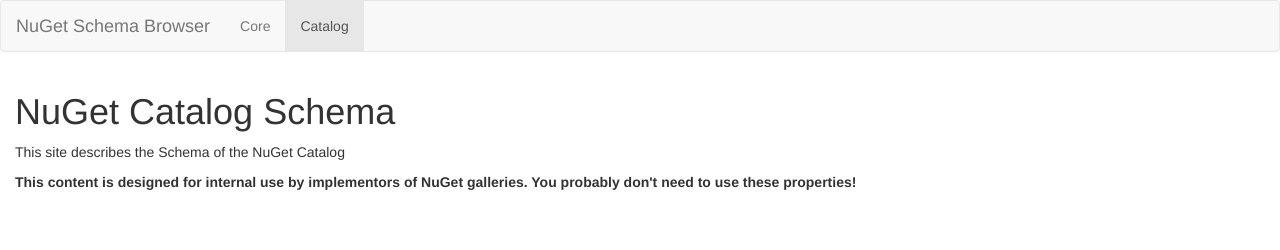
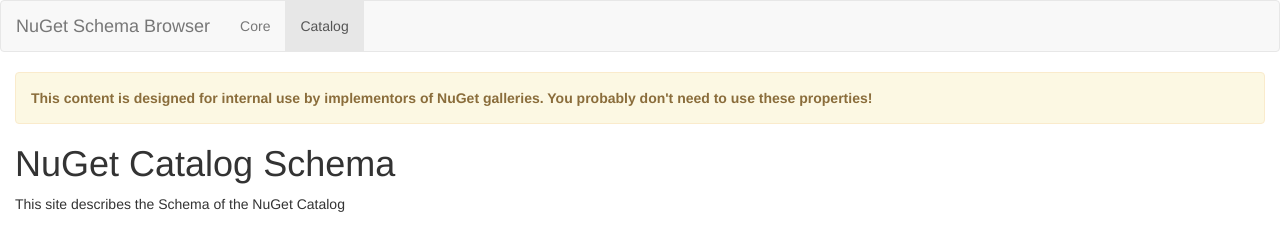
Before and after one commit to NuGet/NuGet.Schema, a plain HTML site: page catalog/index.html in a window 1280 px wide. Drawn offline with Linux system fonts and the light colour scheme.

Commit message:
Changed internal warning to alert

```diff
--- a/catalog/index.html
+++ b/catalog/index.html
@@ -26,9 +26,9 @@
         </div>
     </nav>
     <div class="container-fluid">
+        <div class="alert alert-warning"><strong>This content is designed for internal use by implementors of NuGet galleries. You probably don't need to use these properties!</strong></div>
         <h1>NuGet Catalog Schema</h1>
         <p>This site describes the Schema of the NuGet Catalog<p>
-        <p><strong>This content is designed for internal use by implementors of NuGet galleries. You probably don't need to use these properties!</strong></p>
     </div>
     <script src="../assets/jquery/jquery-2.1.1.min.js"></script>
     <script src="../assets/bootstrap/js/bootstrap.min.js"></script>
```
